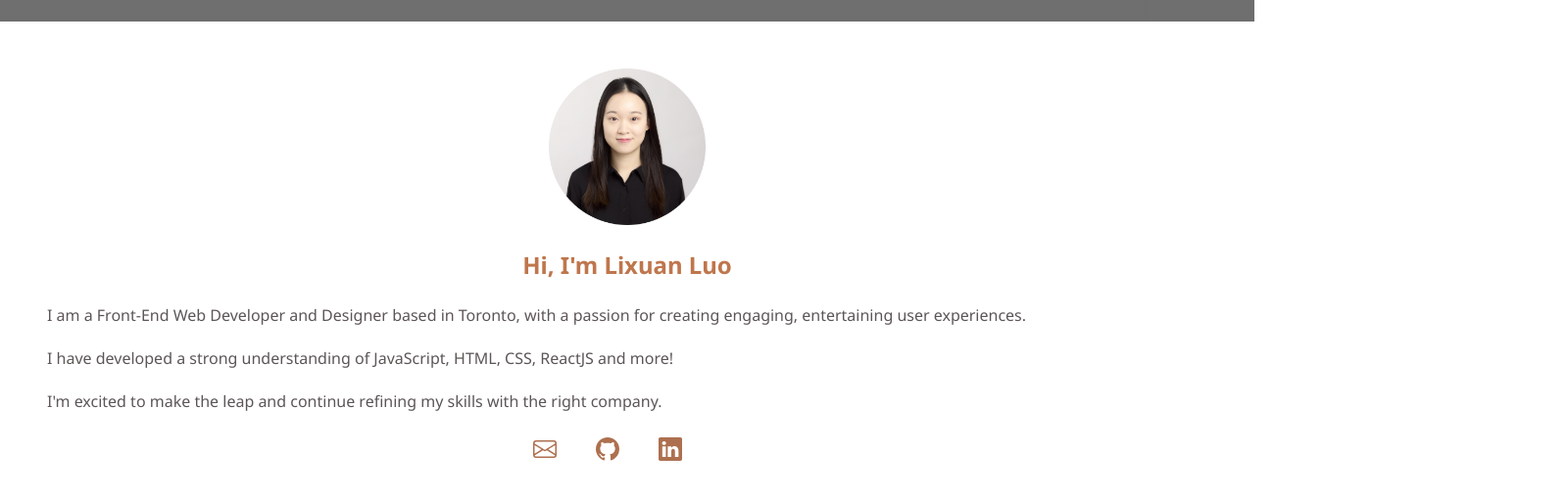
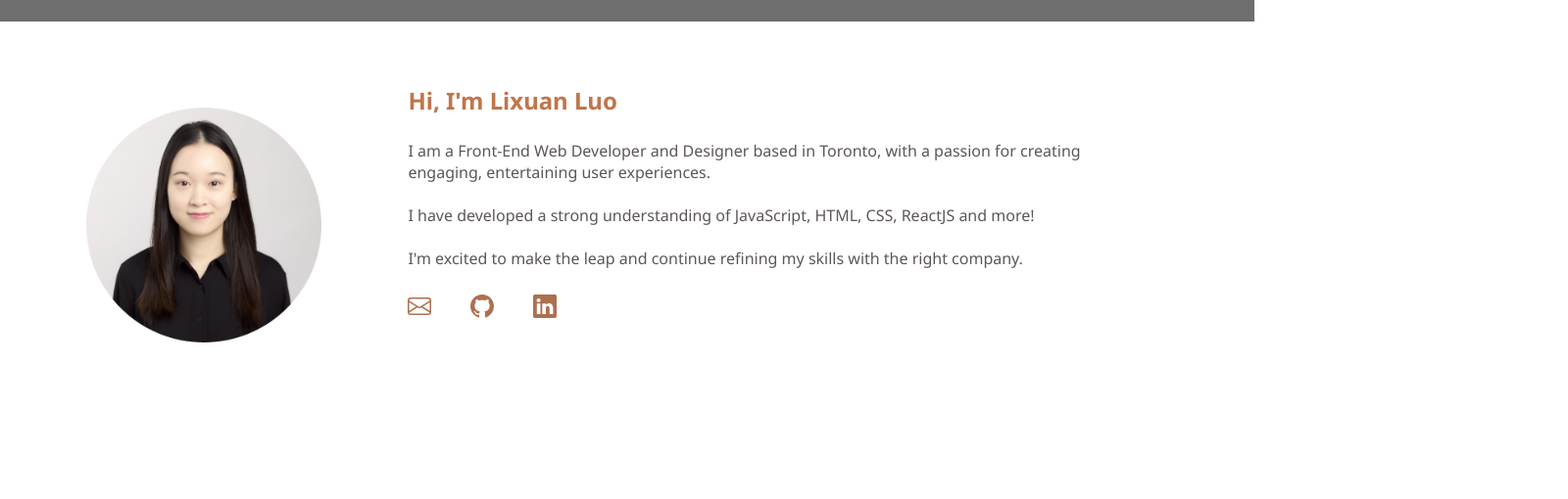
Before and after one commit to YourNeptune/personal-website, a React (Create React App) app: page / in a window 1280 px wide. Shown: the part 778-1288 px from the top of the page at 98% size, 1600 px wide, since content can reach past the window. Built offline with nearby package versions, Linux system fonts and the light colour scheme; grey boxes are pictures that could not be loaded.

Commit message:
aboutme responsive

```diff
--- a/src/css/main.css
+++ b/src/css/main.css
@@ -19,7 +19,6 @@
 }
 
 .Home__text {
-  width: 100%;
   text-align: center;
 }
 
@@ -166,12 +165,10 @@
   }
 }
 
-.AboutMe img {
-  height: 10rem;
-  margin-bottom: 1.5rem;
-}
-
-.AboutMe__content {
+.AboutMe {
+  display: -webkit-box;
+  display: -ms-flexbox;
+  display: flex;
   -webkit-box-orient: vertical;
   -webkit-box-direction: normal;
       -ms-flex-direction: column;
@@ -179,14 +176,50 @@
   margin-bottom: 1.5rem;
 }
 
+.AboutMe__img {
+  display: -webkit-box;
+  display: -ms-flexbox;
+  display: flex;
+  -webkit-box-pack: center;
+      -ms-flex-pack: center;
+          justify-content: center;
+  -webkit-box-align: center;
+      -ms-flex-align: center;
+          align-items: center;
+}
+
+.AboutMe img {
+  height: 10rem;
+  margin-bottom: 1.5rem;
+}
+
 .AboutMe__title {
   margin-bottom: 1.5rem;
   color: #bf764c;
   font-size: 1.5rem;
+  display: -webkit-box;
+  display: -ms-flexbox;
+  display: flex;
+  -webkit-box-pack: center;
+      -ms-flex-pack: center;
+          justify-content: center;
+  -webkit-box-align: center;
+      -ms-flex-align: center;
+          align-items: center;
 }
 
 .AboutMe__description {
   color: #5d5656;
+}
+
+.AboutMe__contactInfo {
+  margin-top: 1.5rem;
+  -webkit-box-pack: center;
+      -ms-flex-pack: center;
+          justify-content: center;
+  -webkit-box-align: center;
+      -ms-flex-align: center;
+          align-items: center;
 }
 
 .AboutMe__link {
@@ -202,6 +235,40 @@
   color: #db9a68;
   -webkit-transform: scale(1.2);
           transform: scale(1.2);
+}
+
+@media screen and (min-width: 600px) {
+  .AboutMe {
+    -webkit-box-orient: horizontal;
+    -webkit-box-direction: normal;
+        -ms-flex-direction: row;
+            flex-direction: row;
+    -webkit-box-pack: baseline;
+        -ms-flex-pack: baseline;
+            justify-content: baseline;
+  }
+  .AboutMe img {
+    height: 15rem;
+  }
+  .AboutMe__img {
+    -webkit-box-align: start;
+        -ms-flex-align: start;
+            align-items: flex-start;
+    padding: 1.5rem;
+  }
+  .AboutMe__title {
+    -webkit-box-pack: start;
+        -ms-flex-pack: start;
+            justify-content: flex-start;
+  }
+  .AboutMe__text {
+    padding: 0 4rem;
+  }
+  .AboutMe__contactInfo {
+    -webkit-box-pack: start;
+        -ms-flex-pack: start;
+            justify-content: flex-start;
+  }
 }
 
 /* ===== Base ===== */
@@ -221,7 +288,7 @@ a {
 /* ===== Reuseable CSS Classes ===== */
 .mycontainer {
   height: 100vh;
-  padding: 3rem;
+  padding: 4rem;
 }
 
 .center {
--- a/src/pages/AboutMe.js
+++ b/src/pages/AboutMe.js
@@ -4,13 +4,12 @@ import { BsGithub, BsEnvelope, BsLinkedin } from "react-icons/bs";
 
 const AboutMe = () => {
   return (
-    <div className="AboutMe mycontainer">
-      <section className="  AboutMe__content">
-        <div className="flex flex-col flex-center">
+    <div className="AboutMe mycontainer flex">
+      <section className=" AboutMe__img">
         <img src={me} alt="me" />
+      </section>
+      <section className="AboutMe__text">
         <h1 className="AboutMe__title">Hi, I'm Lixuan Luo</h1>
-        </div>
-
         <p className="AboutMe__description">
           I am a Front-End Web Developer and Designer based in Toronto, with a
           passion for creating engaging, entertaining user experiences.
@@ -25,8 +24,7 @@ const AboutMe = () => {
           I'm excited to make the leap and continue refining my skills with the
           right company.
         </p>
-      </section>
-      <section className="AboutMe__contactInfo flex flex-center">
+        <section className="AboutMe__contactInfo flex">
           <div className="AboutMe__link">
             <BsEnvelope />
           </div>
@@ -36,17 +34,7 @@ const AboutMe = () => {
           <div className="AboutMe__link">
             <BsLinkedin />
           </div>
-
-        <div>
-          {/* <BsGithub /> */}
-          {/* <a
-            href="https://github.com/YourNeptune"
-            target="_blank"
-            rel="noopener noreferrer"
-          >
-            https://github.com/YourNeptune
-          </a> */}
-        </div>
+        </section>
       </section>
     </div>
   );
--- a/src/scss/_aboutMe.scss
+++ b/src/scss/_aboutMe.scss
@@ -1,11 +1,16 @@
 .AboutMe {
+  display: flex;
+  flex-direction: column;
+  margin-bottom: $mb-1-5;
+
+  &__img {
+    display: flex;
+    justify-content: center;
+    align-items: center;
+  }
+
   img {
     height: $image-height;
-    margin-bottom: $mb-1-5;
-  }
-
-  &__content {
-    flex-direction: column;
     margin-bottom: $mb-1-5;
   }
 
@@ -13,22 +18,59 @@
     margin-bottom: $mb-1-5;
     color: $second-color;
     font-size: $h1-font-size;
+    display: flex;
+    justify-content: center;
+    align-items: center;
   }
 
   &__description {
-      color:$text-color;
+    color: $text-color;
   }
 
-  &__link{
-      margin-right: $mb-2-5;
-      font-size: $h1-font-size;
-      color:$first-color;
-      cursor: pointer;
-      transition: 0.4s;
+  &__contactInfo {
+    margin-top: $mb-1-5;
+    justify-content: center;
+    align-items: center;
   }
 
-  &__link:hover{
-    color:$third-color;
+  &__link {
+    margin-right: $mb-2-5;
+    font-size: $h1-font-size;
+    color: $first-color;
+    cursor: pointer;
+    transition: 0.4s;
+  }
+
+  &__link:hover {
+    color: $third-color;
     transform: scale(1.2);
   }
 }
+
+@media screen and (min-width: 600px) {
+  .AboutMe {
+    flex-direction: row;
+    justify-content: baseline;
+
+    img {
+      height: $image-height-large;
+    }
+
+    &__img {
+      align-items: flex-start;
+      padding: $pl-1-5;
+    }
+
+    &__title {
+      justify-content: flex-start;
+    }
+
+    &__text {
+      padding: 0 $pl-4;
+    }
+
+    &__contactInfo {
+      justify-content: flex-start;
+    }
+  }
+}
--- a/src/scss/_home.scss
+++ b/src/scss/_home.scss
@@ -8,7 +8,7 @@
   place-items: center;
 
   &__text {
-    width: 100%;
+    // width: 100%;
     text-align: center;
   }
 
--- a/src/scss/_var.scss
+++ b/src/scss/_var.scss
@@ -24,6 +24,7 @@ $smaller-font-size: 0.75rem;
 /* ===== Height ===== */
 $nav-height: 4rem;
 $image-height: 10rem;
+$image-height-large: 15rem;
 
 /* ===== Font Weight ===== */
 $font-xLight: 200;
--- a/src/scss/main.scss
+++ b/src/scss/main.scss
@@ -21,7 +21,7 @@ a {
 /* ===== Reuseable CSS Classes ===== */
 .mycontainer {
   height: 100vh;
-  padding: $pl-3;
+  padding: $pl-4;
 }
 
 .center {
```
Also changed, not shown: src/css/main.min.css. Lines whose indentation alone changed are shown as unchanged.
